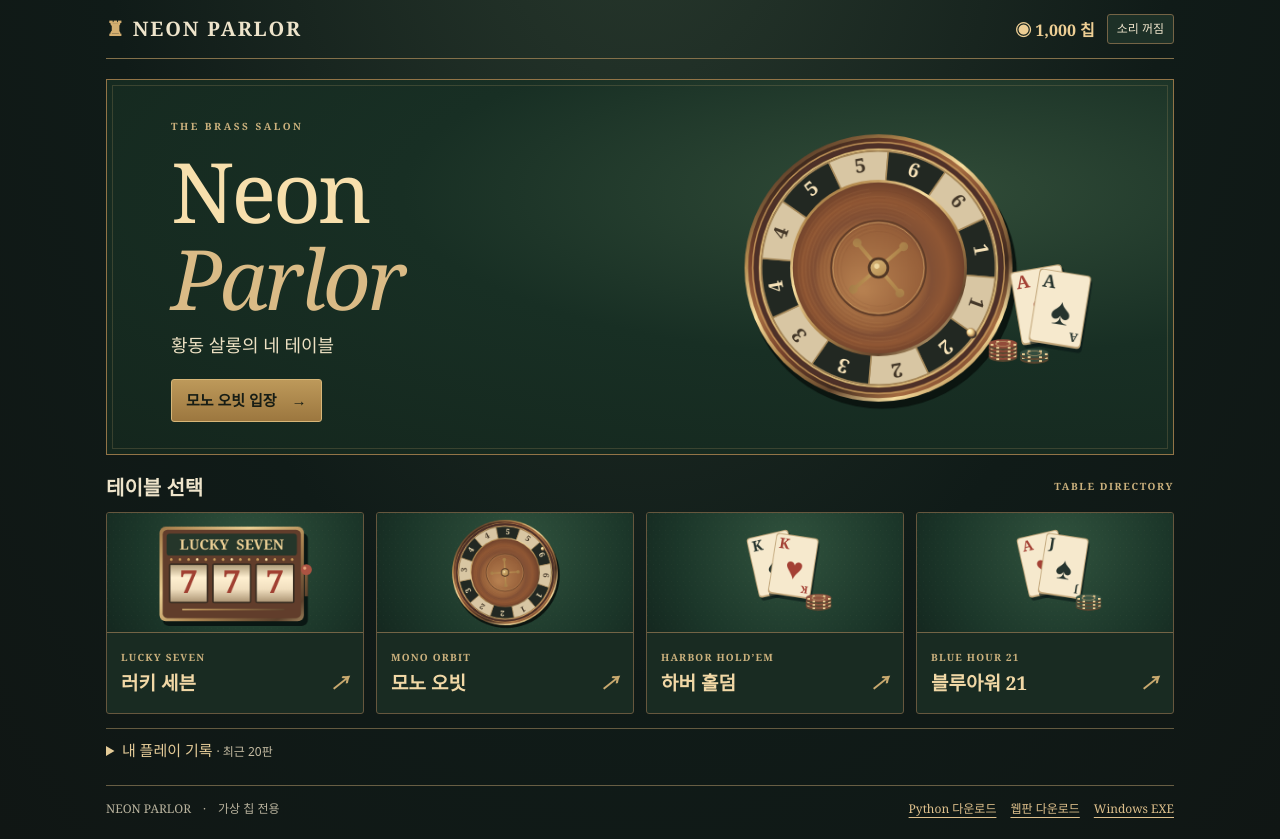
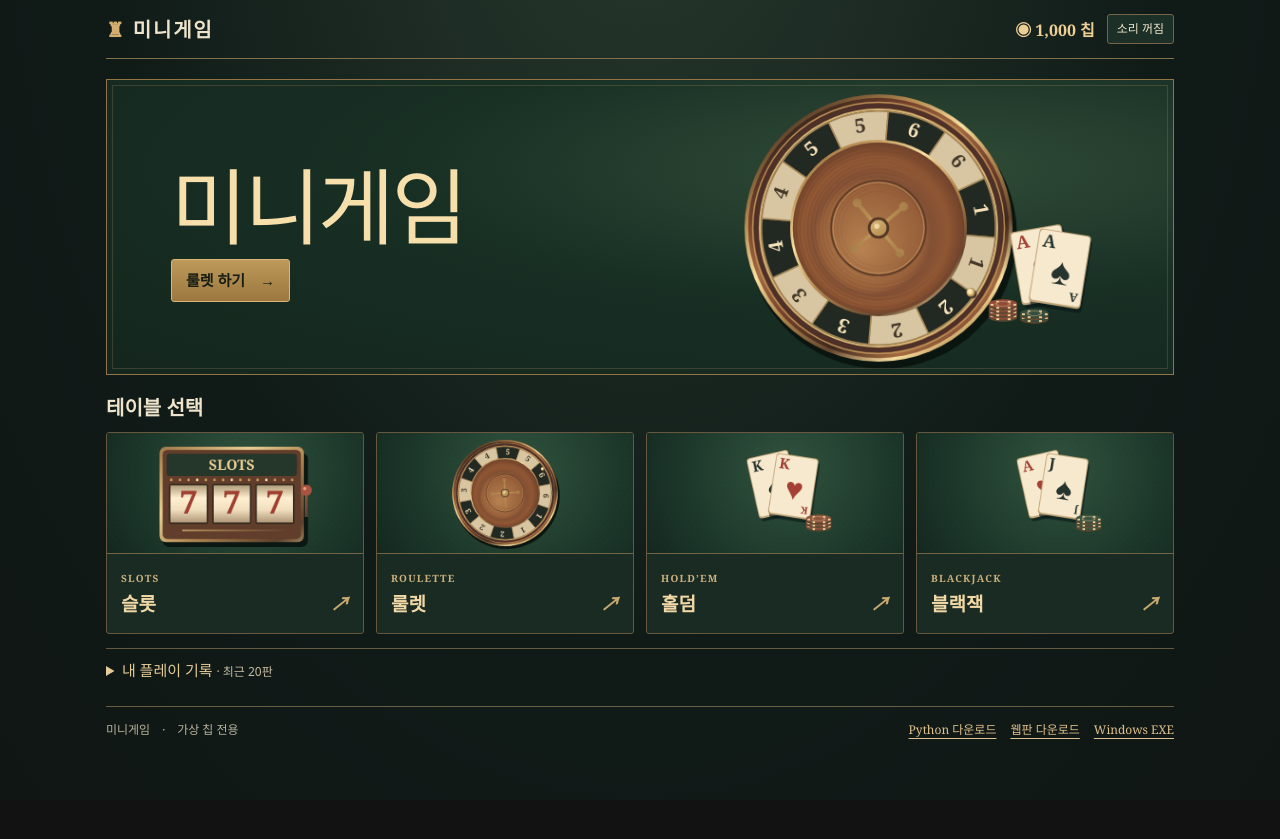
Before and after one commit to chsh3462-byte/play, a plain HTML site: page neon-parlor/web/index.html in a window 1280 px wide. After the commit the page ends 800 px from the top, so only its background shows below. Drawn offline with Linux system fonts and the light colour scheme.

Commit message:
Use simple names for the four games and their downloads

```diff
--- a/neon-parlor/web/art.js
+++ b/neon-parlor/web/art.js
@@ -25,7 +25,7 @@ function card(x,y,c,w=48,h=68,angle=0){ctx.save();ctx.translate(x,y);ctx.rotate(
  if(c==null){ctx.save();ctx.beginPath();ctx.rect(4,4,w-8,h-8);ctx.clip();fill(3,3,w-6,h-6,"#813f33");for(let i=-h;i<w+h;i+=7){ctx.beginPath();ctx.moveTo(i,0);ctx.lineTo(i+h,h);ctx.moveTo(i,h);ctx.lineTo(i+h,0);ctx.strokeStyle="#dfc19385";ctx.lineWidth=.8;ctx.stroke()}ctx.restore();disk(w/2,h/2,w*.19,"#6b382f");txt("✧",w/2,h*.56,w*.28,ivory)}
  else {let ink=[1,2].includes(suit(c))?"#a44034":"#26342e";txt(face(c),5,h*.24,w*.34,ink,"left");txt(suits[suit(c)],w*.53,h*.71,w*.72,ink);ctx.save();ctx.translate(w-4,h-3);ctx.rotate(Math.PI);txt(face(c),0,h*.16,w*.23,ink,"left");ctx.restore()}ctx.restore()}
 function symbol(i,x,y,z){let c=["#a14032","#a5473c","#347261","#9e702d","#a66e31"][i];if(i===3){ctx.save();ctx.translate(x,y);ctx.scale(z,z);disk(0,-9,2,c);ctx.fillStyle=c;ctx.beginPath();ctx.moveTo(-9,7);ctx.quadraticCurveTo(-6,4,-6,-2);ctx.bezierCurveTo(-6,-11,6,-11,6,-2);ctx.quadraticCurveTo(6,4,9,7);ctx.closePath();ctx.fill();disk(0,9,2,c);ctx.restore();return}if(i===1){disk(x-5*z,y+3*z,5*z,c);disk(x+5*z,y+5*z,5*z,c);ctx.beginPath();ctx.moveTo(x-5*z,y);ctx.quadraticCurveTo(x+2*z,y-19*z,x+8*z,y-9*z);ctx.lineTo(x+5*z,y+1*z);ctx.strokeStyle="#476649";ctx.lineWidth=2*z;ctx.stroke();return}txt(["7","","♦","♟","★"][i],x,y+10*z,30*z,c)}
-function cabinet(x,y,s,t,values=[0,0,0],elapsed=-1){ctx.save();ctx.translate(x,y);ctx.scale(s,s);let gold=metal("#eacf93","#af8853","#5c412c");rounded(-90,-55,185,119,8,"#0a1713");rounded(-94,-63,184,121,8,gold);rounded(-90,-59,176,113,6,"#613d2b");rounded(-85,-54,166,28,4,"#25362a");txt("LUCKY  SEVEN",-2,-34,18,ivory);for(let i=0;i<15;i++)disk(-79+i*11,-21,1.7,(i+Math.floor(t*5))%4?"#ca9b59":"#ffe2a5");
+function cabinet(x,y,s,t,values=[0,0,0],elapsed=-1){ctx.save();ctx.translate(x,y);ctx.scale(s,s);let gold=metal("#eacf93","#af8853","#5c412c");rounded(-90,-55,185,119,8,"#0a1713");rounded(-94,-63,184,121,8,gold);rounded(-90,-59,176,113,6,"#613d2b");rounded(-85,-54,166,28,4,"#25362a");txt("SLOTS",-2,-34,18,ivory);for(let i=0;i<15;i++)disk(-79+i*11,-21,1.7,(i+Math.floor(t*5))%4?"#ca9b59":"#ffe2a5");
  for(let j=0;j<3;j++){let xx=-82+j*55;rounded(xx,-16,50,51,3,"#382c21");let g=ctx.createLinearGradient(0,-15,0,34);g.addColorStop(0,"#ac9976");g.addColorStop(.35,"#fff0d1");g.addColorStop(.65,"#f1dfbf");g.addColorStop(1,"#ab9473");fill(xx+2,-14,46,47,g);ctx.save();ctx.beginPath();ctx.rect(xx+2,-14,46,47);ctx.clip();let dur=.85+j*.44,tr=elapsed>=0&&elapsed<dur?13*(1-elapsed/dur)**1.5:0;for(let n=-1;n<=1;n++)symbol((values[j]+Math.floor(tr)+n+50)%5,xx+25,8+(n-tr%1)*49,1.35);ctx.restore()}
  fill(-65,42,130,2,gold);fill(91,-6,4,32,gold);disk(93,-8,7,"#ab5342");disk(91,-10,2,"#e5a37c");ctx.restore()}
 function chips(x,y,n,color="#924b39"){for(let i=0;i<n;i++){let yy=y-i*4;ellipse(x,yy+1,15,5,"#594630");ellipse(x,yy-1,15,4.8,color);for(let a=0;a<6;a++){let k=a*TAU/6;fill(x+12*Math.cos(k)-1,yy+3.6*Math.sin(k)-1,3,2,ivory)}ellipse(x,yy-1,8,2.8,"#c2a372");ellipse(x,yy-1,6.7,2.2,color)}}
--- a/neon-parlor/web/game.js
+++ b/neon-parlor/web/game.js
@@ -1,8 +1,8 @@
 const games=[
- ["LUCKY SEVEN","러키 세븐","REEL MACHINE",pink,"릴 3개가 순서대로 멈춥니다. 777은 30배, 다른 그림 세 개는 8배, 같은 그림 두 개는 1.5배입니다. 배수는 베팅액을 포함한 총 지급액입니다."],
- ["MONO ORBIT","모노 오빗","ORBIT WHEEL",ivory,"흑·백에 숫자 1~6이 각각 있습니다. 칩 단위와 칸을 골라 여러 번 추가하세요. 각 베팅에서 색+숫자는 2배, 색만 맞으면 1.5배, 나머지는 0입니다. 구슬이 멈춘 칸이 당첨입니다."],
- ["HARBOR HOLD’EM","하버 홀덤","HEADS-UP POKER",mint,"딜러와 같은 앤티를 냅니다. 각자 2장과 공용 5장 중 최고의 5장으로 겨룹니다. 프리플롭·플롭·턴·리버마다 먼저 체크하거나 앤티만큼 베팅하세요. 딜러도 체크·베팅·콜·폴드할 수 있습니다. 한 거리당 베팅은 한 번이며 레이즈는 없습니다. 무승부는 팟을 반씩 나눕니다."],
- ["BLUE HOUR 21","블루아워 21","BLACKJACK",blue,"A는 1 또는 11, 그림 카드는 10입니다. 딜러는 소프트 17을 포함해 17 이상에서 스탠드합니다. 처음 두 장의 블랙잭은 2.5배, 일반 승리는 2배, 무승부는 원금 반환입니다. 더블은 첫 두 장에서 베팅액을 두 배로 올리고 한 장만 받습니다."] ];
+ ["SLOTS","슬롯","SLOTS",pink,"릴 3개가 순서대로 멈춥니다. 777은 30배, 다른 그림 세 개는 8배, 같은 그림 두 개는 1.5배입니다. 배수는 베팅액을 포함한 총 지급액입니다."],
+ ["ROULETTE","룰렛","ROULETTE",ivory,"흑·백에 숫자 1~6이 각각 있습니다. 칩 단위와 칸을 골라 여러 번 추가하세요. 각 베팅에서 색+숫자는 2배, 색만 맞으면 1.5배, 나머지는 0입니다. 구슬이 멈춘 칸이 당첨입니다."],
+ ["HOLD’EM","홀덤","HOLD’EM",mint,"딜러와 같은 앤티를 냅니다. 각자 2장과 공용 5장 중 최고의 5장으로 겨룹니다. 프리플롭·플롭·턴·리버마다 먼저 체크하거나 앤티만큼 베팅하세요. 딜러도 체크·베팅·콜·폴드할 수 있습니다. 한 거리당 베팅은 한 번이며 레이즈는 없습니다. 무승부는 팟을 반씩 나눕니다."],
+ ["BLACKJACK","블랙잭","BLACKJACK",blue,"A는 1 또는 11, 그림 카드는 10입니다. 딜러는 소프트 17을 포함해 17 이상에서 스탠드합니다. 처음 두 장의 블랙잭은 2.5배, 일반 승리는 2배, 무승부는 원금 반환입니다. 더블은 첫 두 장에서 베팅액을 두 배로 올리고 한 장만 받습니다."] ];
 function read(k,d){try{return localStorage.getItem("neonPier1."+k)??d}catch{return d}}
 function save(k,v){try{localStorage.setItem("neonPier1."+k,v)}catch{}}
 let balance=Number(read("chips",1000));if(!Number.isFinite(balance)||balance<0)balance=1000;
@@ -41,7 +41,7 @@ function controls(){
  if(mode===3){btn("controls","히트",()=>black("hit"),"primary");btn("controls","스탠드",()=>black("stand"));btn("controls","더블",()=>black("double"),"",player.length!==2||balance<unit)}
 }
 async function start(){if(live||!spend(unit))return;live=true;busy=true;pot=unit;exposed=false;winUntil=0;sync();controls();
- if(mode===0){reels=[rnd(5),rnd(5),rnd(5)];anim={start:now()};say("릴이 회전합니다.");for(let i=0;i<3;i++){await wait(i?440:850);tone(330+i*130,.1,"square")}let mul=slotPay(reels);finish(unit*mul,reels.map(i=>symbolNames[i]).join(" · ")+" — "+(mul===30?"잭팟! 럭키 세븐":mul===8?"트리플 매치!":mul?"페어 적중":"매치 없음"));return}
+ if(mode===0){reels=[rnd(5),rnd(5),rnd(5)];anim={start:now()};say("릴이 회전합니다.");for(let i=0;i<3;i++){await wait(i?440:850);tone(330+i*130,.1,"square")}let mul=slotPay(reels);finish(unit*mul,reels.map(i=>symbolNames[i]).join(" · ")+" — "+(mul===30?"777 잭팟!":mul===8?"트리플 매치!":mul?"페어 적중":"매치 없음"));return}
  dealerContribution=unit;deck=freshDeck();player=[];dealer=[];board=[];street=0;pending=false;cardTimes.clear();say("딜러가 카드를 나눕니다.");
  for(let hand of [player,dealer,player,dealer]){deal(hand);await wait(160)}
  busy=false;
--- a/neon-parlor/web/index.html
+++ b/neon-parlor/web/index.html
@@ -1,8 +1,8 @@
 <!doctype html>
-<html lang="ko"><head><meta charset="utf-8"><meta name="viewport" content="width=device-width,initial-scale=1"><meta name="theme-color" content="#11251e"><title>Neon Parlor · 황동 살롱</title><link rel="stylesheet" href="salon.css"></head>
-<body><main class="wrap"><header><button class="brand" id="brand"><b>♜</b> NEON PARLOR</button><div class="hud"><span id="wallet"></span><button id="sound"></button></div></header>
-<section id="lobby"><div class="hero"><div><small>THE BRASS SALON</small><h1>Neon <i>Parlor</i></h1><p>황동 살롱의 네 테이블</p><button class="primary" id="featured">모노 오빗 입장　→</button></div><canvas id="heroArt" width="600" height="310" aria-label="마호가니 룰렛과 상아색 트럼프 카드"></canvas></div><div class="heading"><h2>테이블 선택</h2><span>TABLE DIRECTORY</span></div><div id="tiles" class="tiles"></div></section>
+<html lang="ko"><head><meta charset="utf-8"><meta name="viewport" content="width=device-width,initial-scale=1"><meta name="theme-color" content="#11251e"><title>미니게임</title><link rel="stylesheet" href="salon.css"></head>
+<body><main class="wrap"><header><button class="brand" id="brand"><b>♜</b> 미니게임</button><div class="hud"><span id="wallet"></span><button id="sound"></button></div></header>
+<section id="lobby"><div class="hero"><div><h1>미니게임</h1><button class="primary" id="featured">룰렛 하기　→</button></div><canvas id="heroArt" width="600" height="310" aria-label="마호가니 룰렛과 상아색 트럼프 카드"></canvas></div><div class="heading"><h2>테이블 선택</h2></div><div id="tiles" class="tiles"></div></section>
 <section id="room" hidden><div class="heading"><button id="back">← 테이블 목록</button><span id="roomTag"></span></div><div class="showcase"><canvas id="table" width="640" height="350" aria-label="게임 테이블"></canvas><article><small id="edition"></small><h1 id="title"></h1><p id="intro"></p><p id="terms"></p></article></div>
 <div id="message" role="status"></div><div class="desk"><div id="stakes" class="row"></div><div id="boardGrid"></div><div id="controls" class="row"></div><div id="tickets"></div><div id="cardsText" aria-live="polite"></div></div><details id="rulesBox"><summary>테이블 규칙과 지급표</summary><p id="rules"></p></details></section>
-<details id="journal"><summary>내 플레이 기록 <span>· 최근 20판</span></summary><div id="entries"></div></details><footer><span>NEON PARLOR　·　가상 칩 전용</span><button id="refill" hidden>연습 칩 1,000 받기</button><nav><a href="https://github.com/chsh3462-byte/play/releases/download/neon-parlor-v2.0/NeonParlor-Python.zip">Python 다운로드</a><a href="https://github.com/chsh3462-byte/play/releases/download/neon-parlor-v2.0/NeonParlor-Web.zip">웹판 다운로드</a><a href="https://github.com/chsh3462-byte/play/releases/download/neon-parlor-v2.0/NeonParlor.exe">Windows EXE</a></nav></footer></main>
+<details id="journal"><summary>내 플레이 기록 <span>· 최근 20판</span></summary><div id="entries"></div></details><footer><span>미니게임　·　가상 칩 전용</span><button id="refill" hidden>연습 칩 1,000 받기</button><nav><a href="https://github.com/chsh3462-byte/play/releases/download/neon-parlor-v2.1/MiniGames-Python.zip">Python 다운로드</a><a href="https://github.com/chsh3462-byte/play/releases/download/neon-parlor-v2.1/MiniGames-Web.zip">웹판 다운로드</a><a href="https://github.com/chsh3462-byte/play/releases/download/neon-parlor-v2.1/MiniGames.exe">Windows EXE</a></nav></footer></main>
 <script src="art.js"></script><script src="game.js"></script><script src="salon.js"></script></body></html>
--- a/neon-parlor/web/salon.js
+++ b/neon-parlor/web/salon.js
@@ -1,8 +1,8 @@
 const catalogue=[
- ["황동 기계실 · 삼연 릴","러키 세븐","황동 프레임 안에서 세 개의 릴이 차례로 멈춥니다. 가운데 줄에 나란히 선 문양을 확인하세요.","같은 문양 둘은 1.5배, 셋은 8배. 세븐 세 개는 30배를 지급합니다."],
- ["회전 살롱 · 상아 구슬","모노 오빗","마호가니 원판 위로 상아빛 구슬이 반대 방향으로 흐릅니다. 칩을 고르고 흑·백 번호판에 올리세요.","색만 맞으면 1.5배, 색과 숫자를 모두 맞히면 2배입니다. 숫자만 맞으면 지급액은 0입니다."],
- ["포커룸 · 헤즈업","하버 홀덤","딜러와 마주 앉아 두 장씩 받습니다. 공용 카드가 열릴 때마다 체크하거나 칩을 더 걸 수 있습니다.","각자의 두 장과 공용 다섯 장으로 최고의 다섯 장을 만듭니다. 무승부면 팟을 반씩 나눕니다."],
- ["카드 살롱 · 트웬티원","블루아워 21","상아색 카드 두 장으로 시작합니다. 한 장을 더 받거나 손을 멈춰 딜러보다 21에 가까이 가세요.","내추럴 블랙잭은 2.5배, 일반 승리는 2배. 동점은 원금을 돌려받습니다."] ];
+ ["릴 3개","슬롯","황동 프레임 안에서 세 개의 릴이 차례로 멈춥니다. 가운데 줄에 나란히 선 문양을 확인하세요.","같은 문양 둘은 1.5배, 셋은 8배. 세븐 세 개는 30배를 지급합니다."],
+ ["흑·백 1~6","룰렛","마호가니 원판 위로 상아빛 구슬이 반대 방향으로 흐릅니다. 칩을 고르고 흑·백 번호판에 올리세요.","색만 맞으면 1.5배, 색과 숫자를 모두 맞히면 2배입니다. 숫자만 맞으면 지급액은 0입니다."],
+ ["딜러와 1대1","홀덤","딜러와 마주 앉아 두 장씩 받습니다. 공용 카드가 열릴 때마다 체크하거나 칩을 더 걸 수 있습니다.","각자의 두 장과 공용 다섯 장으로 최고의 다섯 장을 만듭니다. 무승부면 팟을 반씩 나눕니다."],
+ ["21점","블랙잭","상아색 카드 두 장으로 시작합니다. 한 장을 더 받거나 손을 멈춰 딜러보다 21에 가까이 가세요.","내추럴 블랙잭은 2.5배, 일반 승리는 2배. 동점은 원금을 돌려받습니다."] ];
 function handRow(hand,x,y,hide,t){let spacing=Math.min(58,425/Math.max(1,hand.length));hand.forEach((c,i)=>{let age=Math.max(0,t-(cardTimes.get(c)??-5));let p=reduced?1:1-(1-Math.min(1,age/.28))**3;ctx.globalAlpha=.35+.65*p;card(x+(i-(hand.length-1)/2)*spacing-22+(1-p)*41,y-(1-p)*28,hide(i)?null:c,44,60);ctx.globalAlpha=1})}
 function stage(t){ctx=$("table").getContext("2d");field(640,350);
  if(mode<2){let e=anim?t-anim.start:-1;if(mode===0)cabinet(316,169,2.02,t,reels,reduced?-1:e);
@@ -10,7 +10,7 @@ function stage(t){ctx=$("table").getContext("2d");field(640,350);
  chips(77,286,3,"#394e40");chips(102,292,5);chips(540,285,4);
  }else{
  ellipse(320,182,306,158,"#714b34");ellipse(320,178,303,154,"#c5a269");ellipse(320,177,298,149,"#254a37");ellipse(320,176,281,135,"#8d8960");ellipse(320,176,279,133,"#264936");chips(96,214,3);chips(548,212,5,"#425946");
- if(!player.length){card(264,130,null,50,72,-.18);card(298,124,null,50,72,.07);card(328,126,null,50,72,.2);txt(mode===2?"HARBOR HOLD’EM":"BLUE HOUR 21",320,246,18,ivory)}
+ if(!player.length){card(264,130,null,50,72,-.18);card(298,124,null,50,72,.07);card(328,126,null,50,72,.2);txt(mode===2?"HOLD’EM":"BLACKJACK",320,246,18,ivory)}
  else{let h=mode===2;txt("DEALER",320,41,12,ivory);handRow(dealer,320,51,i=>!exposed&&(h||i===1),t);
  if(h){for(let i=0;i<5;i++){ctx.strokeStyle="#92a07d";ctx.strokeRect(183+i*58,140,44,60)}board.forEach((c,i)=>handRow([c],205+i*58,140,()=>false,t));txt(stages[street],320,130,13,ivory)}
  else{txt("DEALER   "+(exposed?points(dealer):(dealer.length?points(dealer.slice(0,1))+" + ?":"…")),320,148,16,ivory);txt("PLAYER   "+points(player),320,193,17,ivory)}
```
Also changed, not shown: neon-parlor/index.html (+1 -1 lines), neon-parlor/docs/roulette.png, 7 other files.
